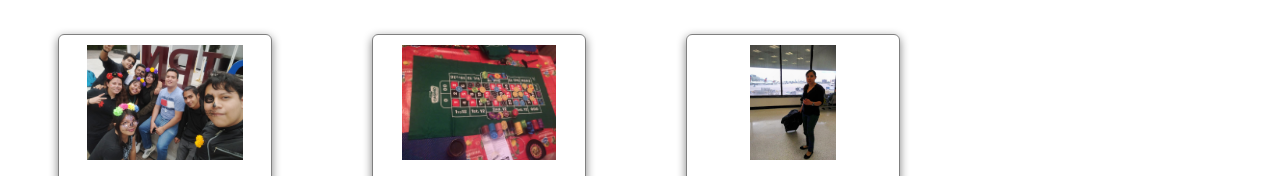
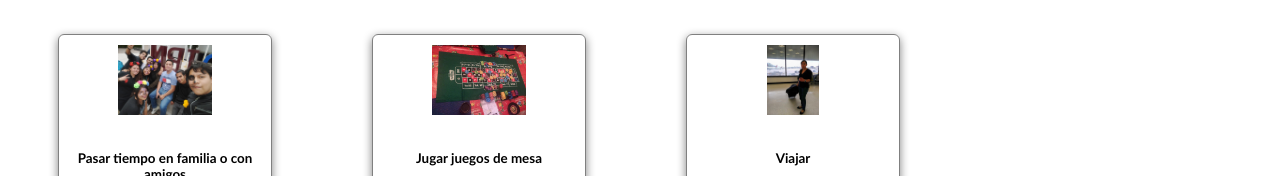
Before and after one commit to bcris-chavez/Bianca-CV, a plain HTML site: page index.html in a window 1280 px wide. Shown: the part 776-952 px from the top of the page. Drawn offline with Linux system fonts and the light colour scheme; a script that the page names is missing.

Commit message:
hobbies img size

```diff
--- a/style.css
+++ b/style.css
@@ -188,7 +188,7 @@ h2 {
 }
 
 .hobbie img {
-  height: 115px;
+  height: 70px;
   align-items: center;
 }
 
```
